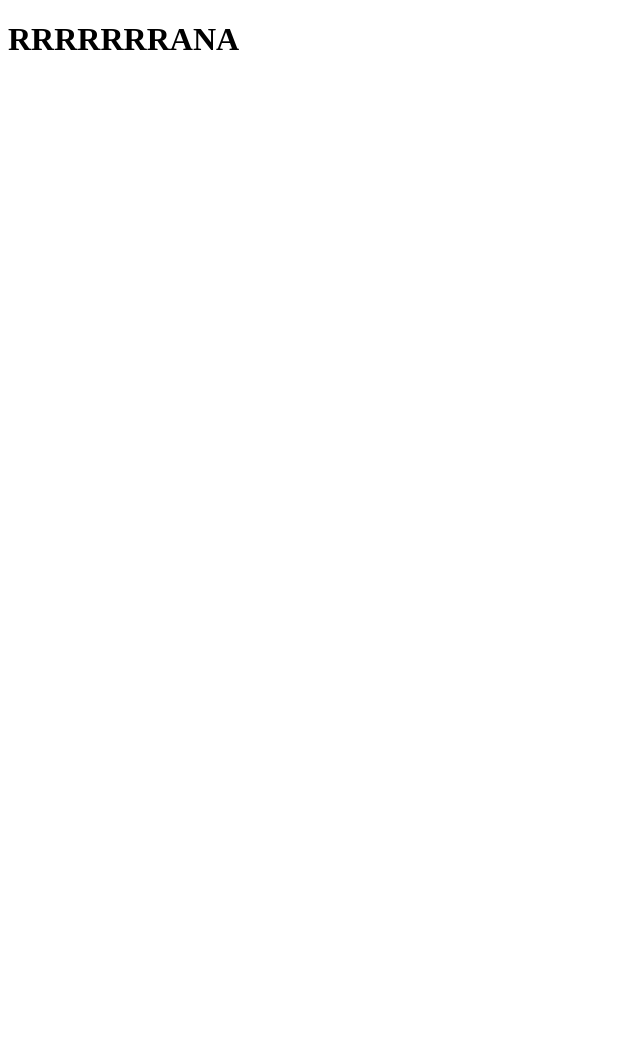
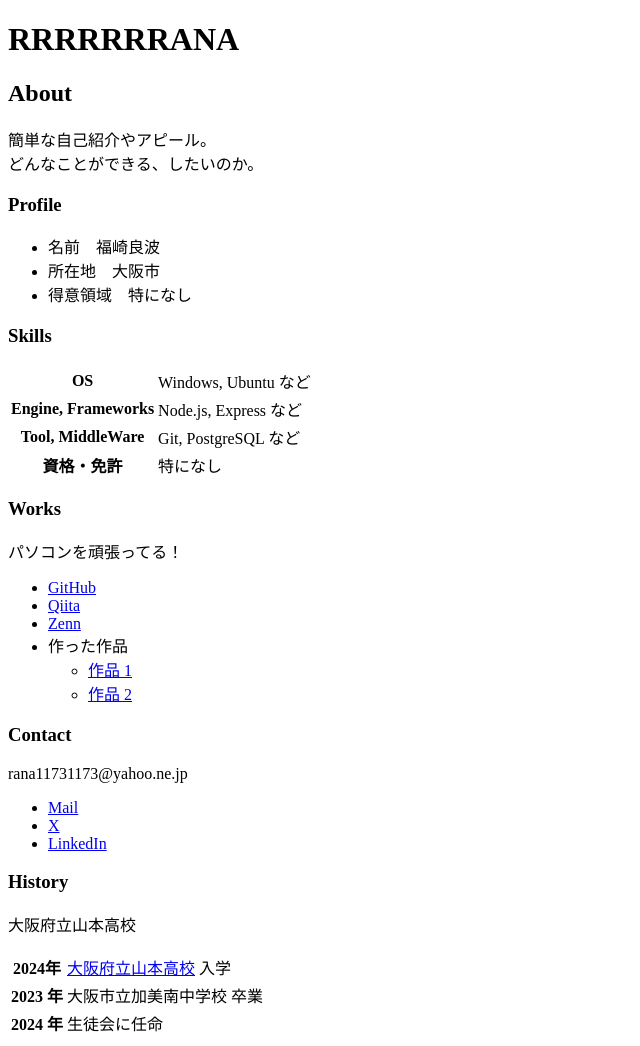
Before and after one commit to RRRRRRRANA/RRRRRRRANA.github.io, a plain HTML site: page index.html in a window 1280 px wide. Shown: the whole page, without its empty margins (0-640 px from the left). Before the commit the page ends 800 px from the top, so only its background shows below. Drawn offline with Linux system fonts and the light colour scheme.

Commit message:
ポートフォリオに必要な情報を追加

```diff
--- a/index.html
+++ b/index.html
@@ -7,5 +7,78 @@
   </head>
   <body>
     <h1>RRRRRRRANA</h1>
+
+    <h2>About</h2>
+    <p>
+      簡単な自己紹介やアピール。<br>
+      どんなことができる、したいのか。
+    </p>
+
+    <h3>Profile</h3>
+    <ul>
+      <li>名前　福崎良波</li>
+      <li>所在地　大阪市</li>
+      <li>得意領域　特になし</li>
+    </ul>
+
+    <h3>Skills</h3>
+    <table>
+      <tr>
+        <th>OS</th>
+        <td>Windows, Ubuntu など</td>
+      </tr>
+      <tr>
+        <th>Engine, Frameworks</th>
+        <td>Node.js, Express など</td>
+      </tr>
+      <tr>
+        <th>Tool, MiddleWare</th>
+        <td>Git, PostgreSQL など</td>
+      </tr>
+      <tr>
+        <th>資格・免許</th>
+        <td>特になし</td>
+      </tr>
+    </table>
+
+    <h3>Works</h3>
+    <p>パソコンを頑張ってる！</p>
+    <ul>
+      <li><a href="https://github.com/">GitHub</a></li>
+      <li><a href="https://qiita.com/">Qiita</a></li>
+      <li><a href="https://zenn.dev/">Zenn</a></li>
+      <li>
+        作った作品
+        <ul>
+          <li><a href="https://example.com/">作品 1</a></li>
+          <li><a href="https://example.com/">作品 2</a></li>
+        </ul>
+      </li>
+    </ul>
+
+    <h3>Contact</h3>
+    <p>rana11731173@yahoo.ne.jp</p>
+    <ul>
+      <li><a href="mailto:name@example.com">Mail</a></li>
+      <li><a href="https://x.com/ZENStudy_info">X</a></li>
+      <li><a href="https://www.linkedin.com/">LinkedIn</a></li>
+    </ul>
+
+    <h3>History</h3>
+    <p>大阪府立山本高校</p>
+    <table>
+      <tr>
+        <th>2024年</th>
+        <td><a href="https://dwango.co.jp/">大阪府立山本高校</a> 入学</td>
+      </tr>
+      <tr>
+        <th>2023 年</th>
+        <td>大阪市立加美南中学校 <a href="https://nnn.ed.jp/"></a> 卒業</td>
+      </tr>
+      <tr>
+        <th>2024 年</th>
+        <td>生徒会に任命</td>
+      </tr>
+    </table>
   </body>
 </html>
```
